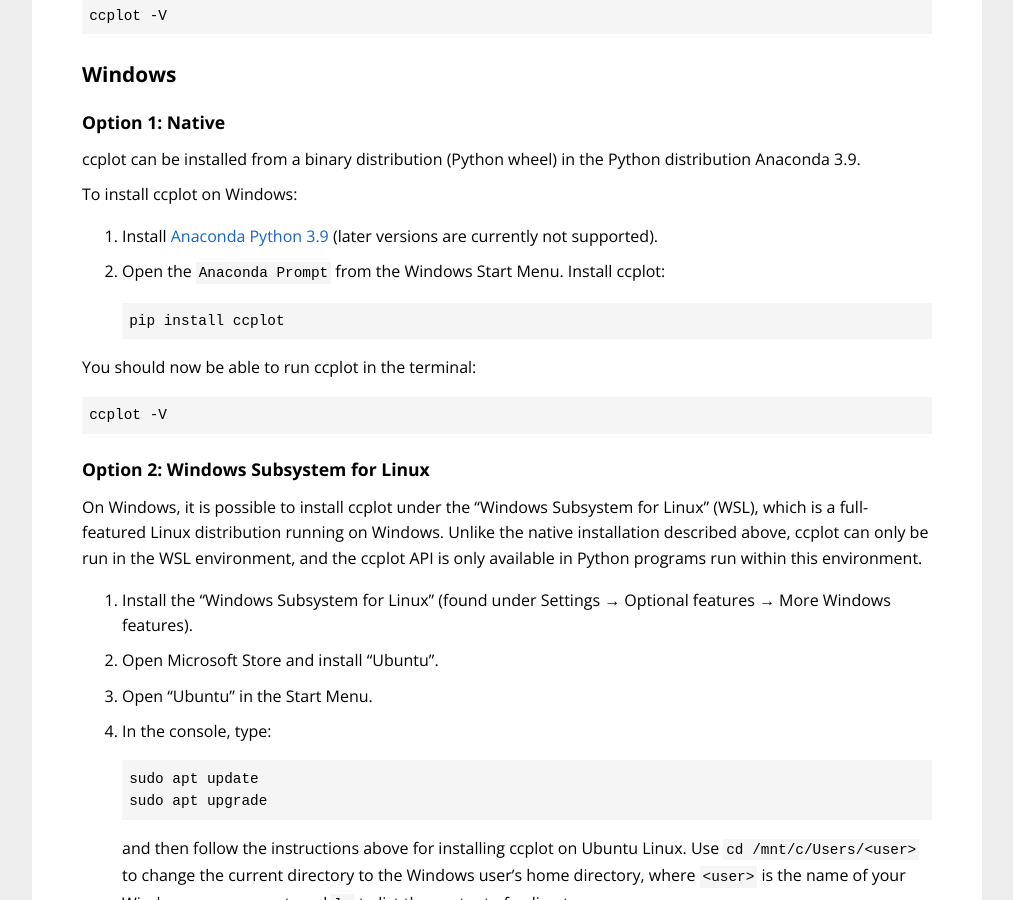
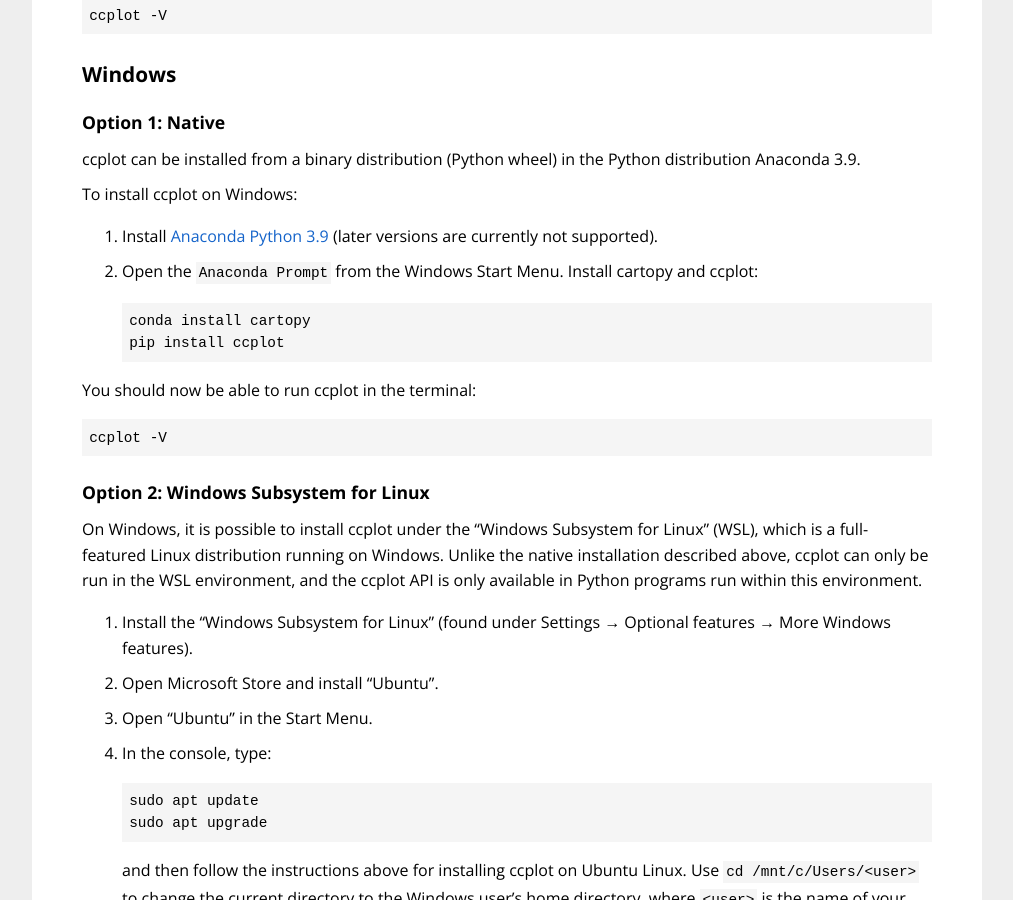
Before and after one commit to peterkuma/ccplot, a Jekyll site: the page built from installation/index.md, in a window 1280 px wide and 900 px high, scrolled down 1900 px. Shown: the whole window, without its empty margins (133-1146 px from the left). Built offline with Jekyll 4.4.1, drawn with Linux system fonts in a browser that asks for light colours.

Commit message:
Windows installation: cartopy from conda

```diff
--- a/installation/index.md
+++ b/installation/index.md
@@ -254,8 +254,10 @@
 1. Install [Anaconda Python 3.9](https://www.anaconda.com) (later versions are
 currently not supported).
 
-2. Open the `Anaconda Prompt` from the Windows Start Menu. Install ccplot:
+2. Open the `Anaconda Prompt` from the Windows Start Menu. Install cartopy and
+ccplot:
 
+       conda install cartopy
        pip install ccplot
 
 You should now be able to run ccplot in the terminal:
```
